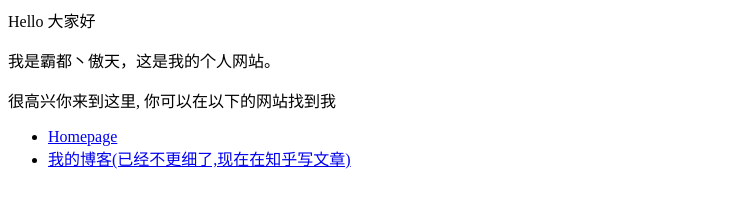
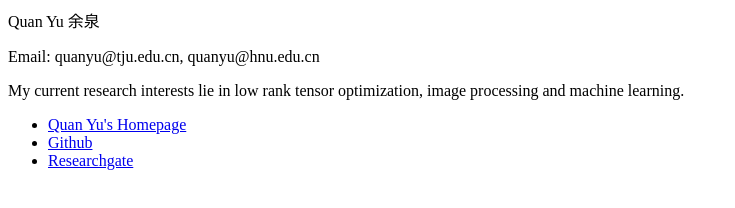
Before and after one commit to quanyumath/quanyu.io, a plain HTML site: page index.html in a window 1280 px wide. Shown: the whole page, without its empty margins (0-735 px from the left). Drawn offline with Linux system fonts and the light colour scheme.

Commit message:
Update index.html

```diff
--- a/index.html
+++ b/index.html
@@ -1,8 +1,9 @@
-<p>Hello 大家好</p>
-<p>我是霸都丶傲天，这是我的个人网站。 </p>
-<p>很高兴你来到这里, 你可以在以下的网站找到我</p>
+<p>Quan Yu 余泉</p>
+<p>Email: quanyu@tju.edu.cn, quanyu@hnu.edu.cn </p>
+<p>My current research interests lie in low rank tensor optimization, image processing and machine learning.</p>
 
 <ul>
-  <li> <a href="https://quanyu.netlify.app/">Homepage</a> </li>
-  <li> <a href="http://hejie.nigeerhuo.com">我的博客(已经不更细了,现在在知乎写文章)</a> </li>
+  <li> <a href="https://quanyu.netlify.app/">Quan Yu's Homepage</a> </li>
+  <li> <a href="https://github.com/quanyumath">Github</a> </li>
+  <li> <a href="https://www.researchgate.net/profile/Quan-Yu-4">Researchgate</a> </li>
 </ul>
```
